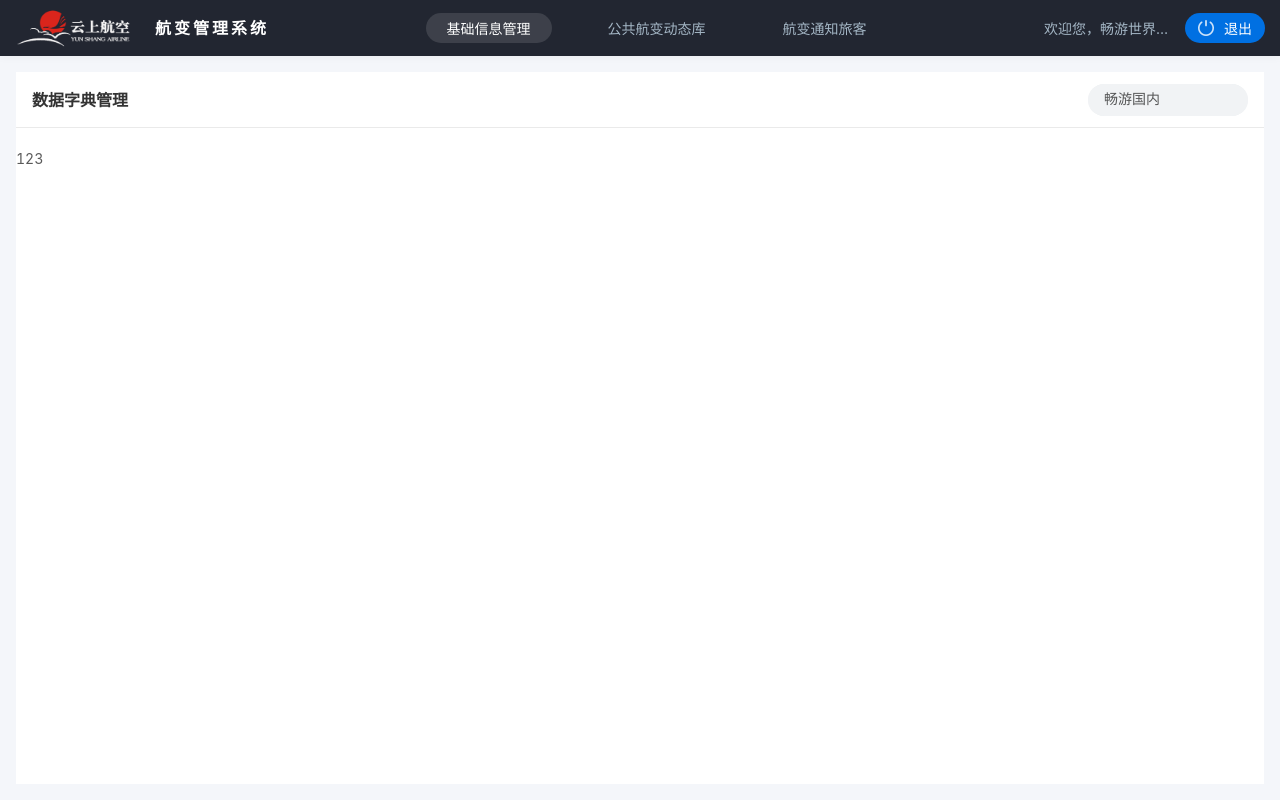
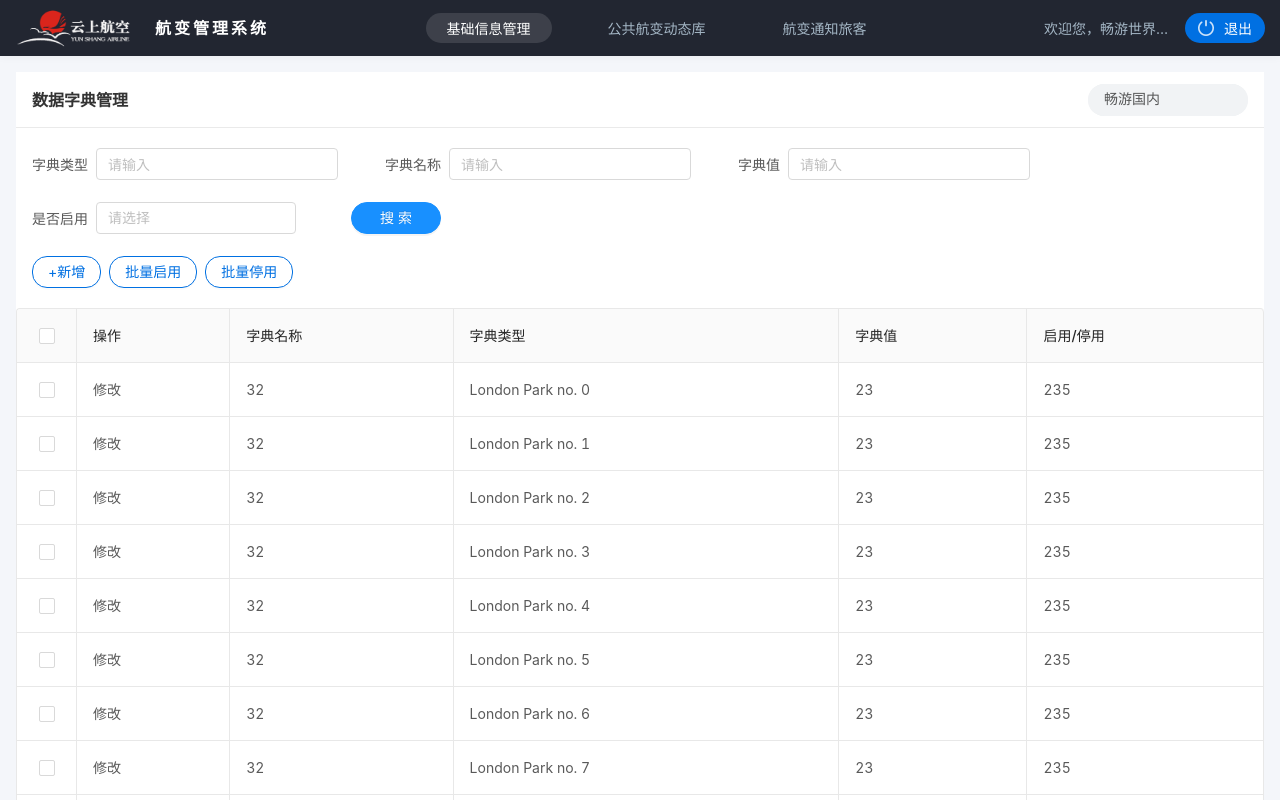
Before and after one commit to mazhengrong25/yunshang_aerial_change, a Vue app: page / in a window 1280 px wide. Shown: the top 800 px of the page. Built offline with nearby package versions, Linux system fonts and the light colour scheme.

Commit message:
数据字典管理页面书写

```diff
--- a/src/components/Template.vue
+++ b/src/components/Template.vue
@@ -1,3 +1,11 @@
+<!--
+ * @Author: your name
+ * @Date: 2020-10-23 14:32:43
+ * @LastEditTime: 2020-10-23 18:14:17
+ * @LastEditors: Please set LastEditors
+ * @Description: In User Settings Edit
+ * @FilePath: \positiond:\aerial\yunshang_aerial_change\src\components\Template.vue
+-->
 <template>
   <div class="template">
     <div class="title">
@@ -10,14 +18,126 @@
         </a-select>
       </div>
     </div>
-    <slot></slot>
+    <!-- <slot></slot> -->
+    <div class="item">
+        <div class="item_name">
+            <div>字典类型</div>
+            <div class="item_input">
+                <a-input placeholder="请输入" />
+            </div>
+        </div>
+        <div class="item_name">
+            <div>字典名称</div>
+            <div class="item_input">
+                <a-input placeholder="请输入" />
+            </div>
+        </div>
+        <div class="item_name">
+            <div>字典值</div>
+            <div class="item_input">
+                <a-input placeholder="请输入" />
+            </div>
+        </div>
+        <div class="item_name">
+            <div>是否启用</div>
+            <div class="item_input">
+                <a-select placeholder="请选择" style="width: 200px" @change="handleChange">
+                  <a-select-option value="1">
+                    启用
+                  </a-select-option>
+                  <a-select-option value="2">
+                    停用
+                  </a-select-option>
+                </a-select>
+            </div>
+        </div>
+        <div class="item_name">
+            <div class="item_input">
+              <a-button type="primary">
+                搜索
+              </a-button>
+            </div>
+        </div>
+    </div>
+
+    <!--  -->
+    <div class="action">
+      <a-space :size="size">
+        <a-button>+新增</a-button>
+        <a-button>批量启用</a-button>
+        <a-button>批量停用</a-button>
+      </a-space>
+
+      <a-table :columns="columns" :data-source="data" :row-selection="rowSelection" bordered/>
+      <span slot="tags">
+      <a-tag color="#FB9826">{{ tag }}</a-tag>
+    </span>
+
+    </div>
   </div>
 </template>
 
 <script>
+const columns = [
+  {
+    title: '操作',
+    dataIndex: 'name',
+    key: 'name',
+    scopedSlots: { customRender: 'tags' },
+  },
+  {
+    title: '字典名称',
+    dataIndex: 'age',
+    key: 'age',
+  },
+  {
+    title: '字典类型',
+    dataIndex: 'address',
+    key: 'address',
+  },
+  {
+    title: '字典值',
+    dataIndex: 'dic',
+    key: 'dic',
+  },
+  {
+    title: '启用/停用',
+    dataIndex: 'index',
+    key: 'index',
+  },
+];
+
+const data = [];
+for (let i = 0; i < 50; i++) {
+  data.push({
+    key: i.toString(),
+    name: `修改`,
+    age: 32,
+    address: `London Park no. ${i}`,
+    dic:23,
+    index:235
+  });
+}
+
+const rowSelection = {
+  onChange: (selectedRowKeys, selectedRows) => {
+    console.log(`selectedRowKeys: ${selectedRowKeys}`, 'selectedRows: ', selectedRows);
+  },
+  onSelect: (record, selected, selectedRows) => {
+    console.log(record, selected, selectedRows);
+  },
+  onSelectAll: (selected, selectedRows, changeRows) => {
+    console.log(selected, selectedRows, changeRows);
+  },
+};
 export default {
   data() {
-    return {};
+    return {
+      size:'small', //控制按钮间距
+      data,
+      columns,
+      rowSelection,
+    };
   },
   methods: {
     handleChange(val) {
@@ -65,5 +185,51 @@ export default {
       }
     }
   }
+  .item {
+    padding: 0 16px;
+    display: flex;
+    align-items: center;
+    flex-wrap: wrap;
+    .item_name {
+      display: inline-flex;
+      align-items: center;
+      margin-bottom: 22px;
+      font-weight: 400;
+      font-size: 14px;
+      &:not(:last-child) {
+        margin-right: 47px;
+      }
+      .item_input {
+         margin-left: 8px;
+      }
+      .ant-btn-primary {
+        border-radius: 17px;
+        width: 90px;
+
+      }
+    }
+  }
+  .action {
+
+    // height: 100%;
+    // .ant-table-thead > tr:nth-child(odd) {
+    //   // background:rgba(235, 239, 244, 1);
+    //   background-color: #0070E2;
+    // }
+    .ant-table > tr:nth-child(even){
+        background-color: #0070E2;
+    }
+    .ant-space {
+      padding: 0 16px;
+    }
+    .ant-btn {
+      border: 1px solid #0070E2;
+      color: #0070E2;
+      border-radius: 15px;
+    }
+    .ant-table-wrapper {
+      padding-top: 20px;
+    }
+  }
 }
 </style>
```
